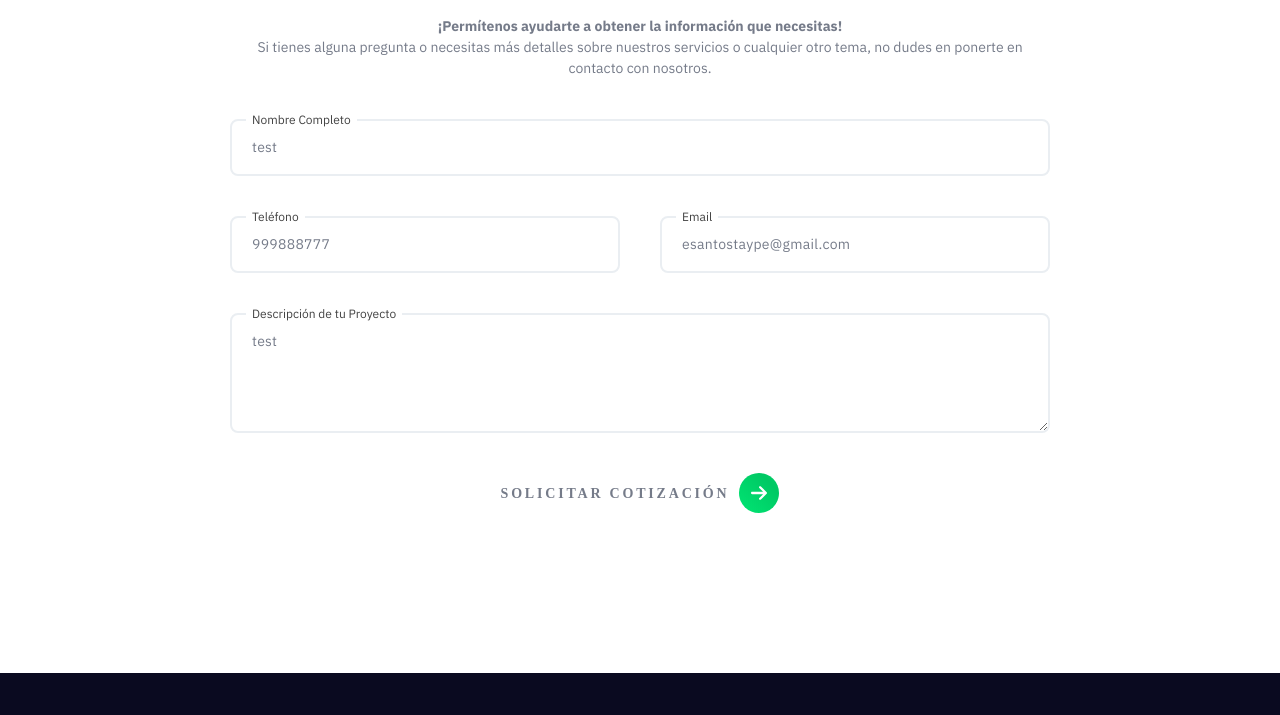
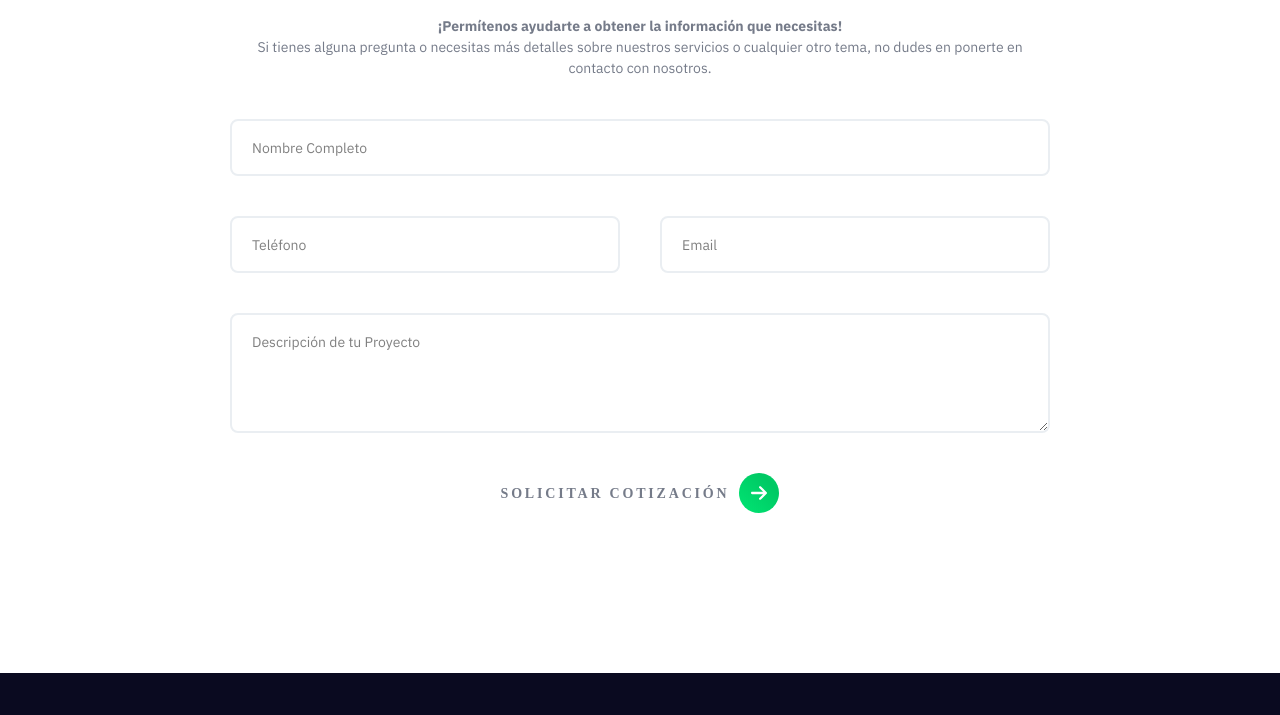
Before and after one commit to esantostaype/vs-static, an Astro site: page /proyectos/fresh-life in a window 1280 px wide. Shown: the part 2551-3266 px from the top of the page. Built offline with nearby package versions, Linux system fonts and the light colour scheme; Astro itself is replaced by a stand-in of ours; a web font is replaced by a local one; what tailwindcss-animated would draw is missing.

Commit message:
error message 2

```diff
--- a/src/components/QuoteForm.tsx
+++ b/src/components/QuoteForm.tsx
@@ -33,10 +33,10 @@ export const QuoteForm = () => {
   return (
     <Formik
       initialValues={{
-        fullName: "test",
-        phone: "999888777",
-        email: "esantostaype@gmail.com",
-        comments: "test",
+        fullName: "",
+        phone: "",
+        email: "",
+        comments: "",
       }}
       validationSchema={SignupSchema}
       onSubmit={async (values, { setSubmitting, resetForm }) => {
```
